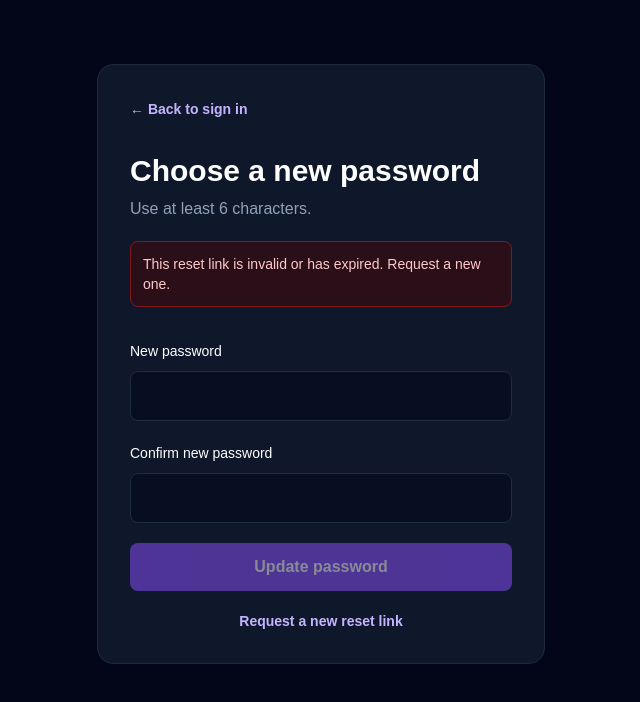
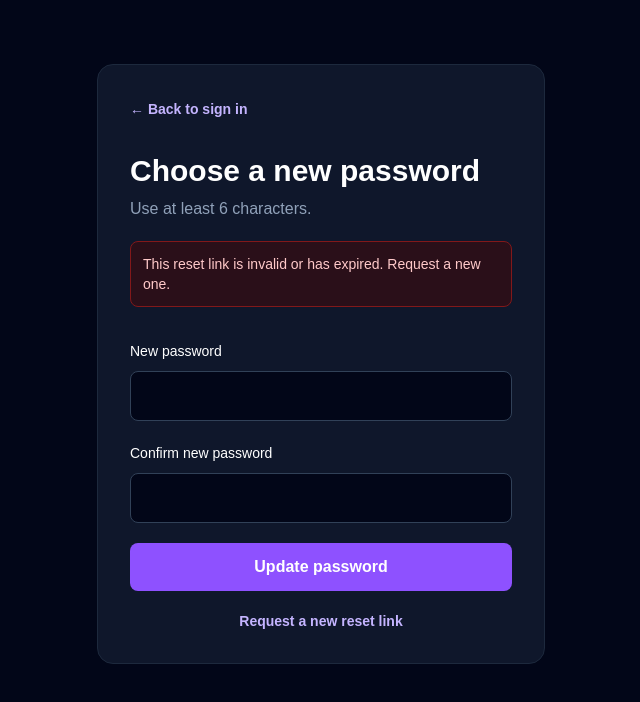
Before and after one commit to simran02-08-2023/batchpulse, a Next.js app: page /auth/reset-password in a window 1280 px wide. Shown: the top 702 px of the page, without its empty margins (319-959 px from the left). Built offline with nearby package versions, Linux system fonts and the light colour scheme; no server answers.

Commit message:
fix: exchange PKCE code for session on reset-password page

```diff
--- a/app/auth/reset-password/page.tsx
+++ b/app/auth/reset-password/page.tsx
@@ -19,10 +19,31 @@ function ResetPasswordForm() {
     const supabase = createClient();
 
     async function verifyRecoverySession() {
+      const code = searchParams.get("code");
+
+      if (code) {
+        const { error: exchangeError } =
+          await supabase.auth.exchangeCodeForSession(code);
+
+        if (exchangeError) {
+          console.error("Exchange code error:", exchangeError.message);
+          setError(
+            "This reset link is invalid or has expired. Request a new one."
+          );
+          setReady(true);
+          return;
+        }
+
+        setReady(true);
+        return;
+      }
+
       const { data, error: sessionError } = await supabase.auth.getSession();
 
       if (sessionError || !data.session) {
-        setError("This reset link is invalid or has expired. Request a new one.");
+        setError(
+          "This reset link is invalid or has expired. Request a new one."
+        );
         setReady(true);
         return;
       }
@@ -31,6 +52,7 @@ function ResetPasswordForm() {
     }
 
     verifyRecoverySession();
+    // eslint-disable-next-line react-hooks/exhaustive-deps
   }, []);
 
   async function handleSubmit(event: React.FormEvent<HTMLFormElement>) {
@@ -94,8 +116,7 @@ function ResetPasswordForm() {
                   minLength={6}
                   value={password}
                   onChange={(event) => setPassword(event.target.value)}
-                  disabled={Boolean(error)}
-                  className="mt-2 w-full rounded-lg border border-slate-700 bg-slate-950 px-4 py-3 outline-none focus:border-violet-400 disabled:cursor-not-allowed disabled:opacity-50"
+                  className="mt-2 w-full rounded-lg border border-slate-700 bg-slate-950 px-4 py-3 outline-none focus:border-violet-400"
                 />
               </label>
 
@@ -107,14 +128,13 @@ function ResetPasswordForm() {
                   minLength={6}
                   value={confirmPassword}
                   onChange={(event) => setConfirmPassword(event.target.value)}
-                  disabled={Boolean(error)}
-                  className="mt-2 w-full rounded-lg border border-slate-700 bg-slate-950 px-4 py-3 outline-none focus:border-violet-400 disabled:cursor-not-allowed disabled:opacity-50"
+                  className="mt-2 w-full rounded-lg border border-slate-700 bg-slate-950 px-4 py-3 outline-none focus:border-violet-400"
                 />
               </label>
 
               <button
                 type="submit"
-                disabled={submitting || Boolean(error)}
+                disabled={submitting}
                 className="w-full rounded-lg bg-violet-500 px-5 py-3 font-semibold hover:bg-violet-400 disabled:cursor-not-allowed disabled:opacity-50"
               >
                 {submitting ? "Updating password…" : "Update password"}
```
